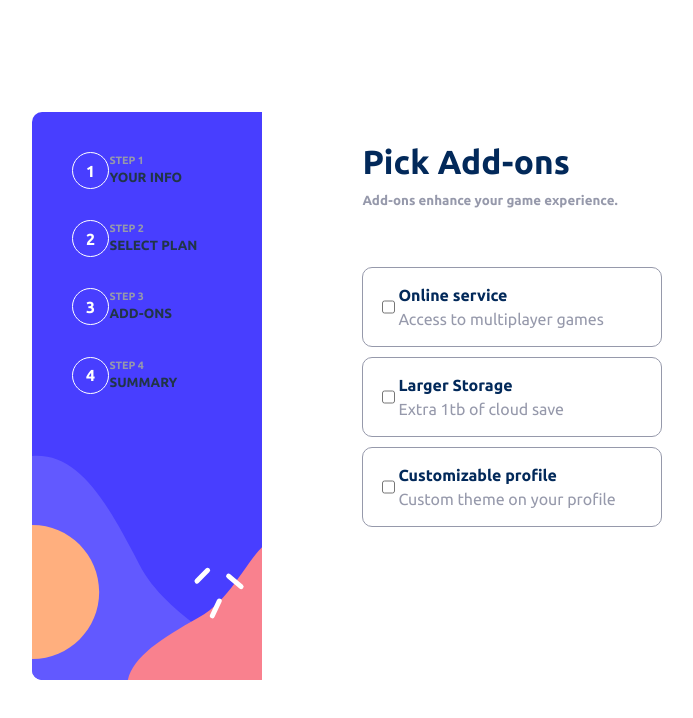
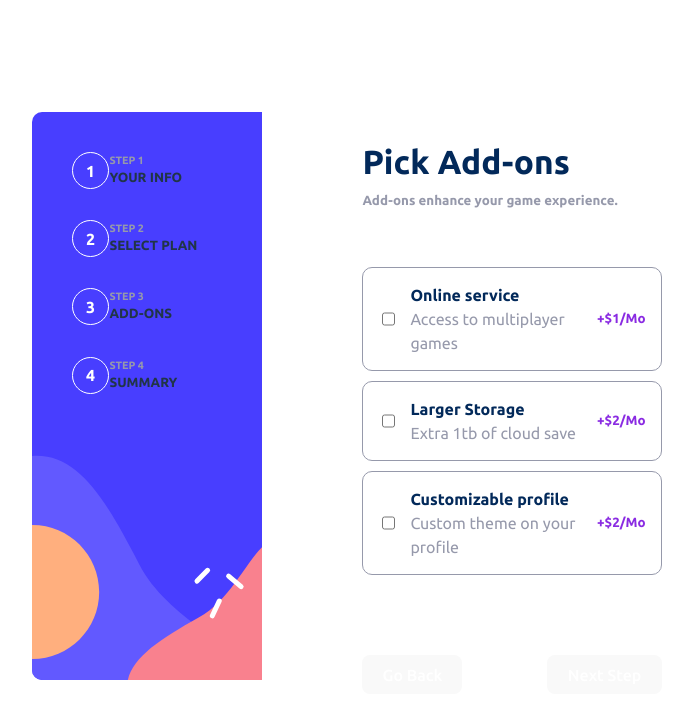
Before and after one commit to AmaniB96/StateProject, a React (Vite) app: page / in a window 1280 px wide. Shown: the top 718 px of the page, without its empty margins (224-917 px from the left). Built offline with nearby package versions, Linux system fonts and the light colour scheme.

Commit message:
addons screen design done

```diff
--- a/src/App.jsx
+++ b/src/App.jsx
@@ -1,18 +1,23 @@
+import { useState } from 'react'
 import './App.css'
 import Addons from './components/Addons'
 import Infos from './components/Infos'
 import Plan from './components/plan'
 import SidePanel from './components/sidePanel'
+useState
 
 function App() {
+
+  const [enabled, setEnabled] = useState(false)
+  const [selectedPlan, setSelectedPlan] = useState(null)
 
   return (
     <>
     <div className='container'>
       <SidePanel></SidePanel>
       <Infos></Infos>
-      <Plan></Plan>
-      <Addons></Addons>
+      <Plan enabled={enabled} setEnabled={setEnabled} selectedPlan={selectedPlan} setSelectedPlan={setSelectedPlan}></Plan>
+      <Addons enabled={enabled}></Addons>
     </div>
     </>
   )
--- a/src/components/Addons.jsx
+++ b/src/components/Addons.jsx
@@ -1,6 +1,22 @@
 import './addons.css'
 
-export default function Addons() {
+export default function Addons(enabled) {
+
+    const addonslist = {
+        addonsServices: [{
+            onlineMonth: 1,
+            onlineYear: 10
+        },
+        {
+            storageMonth:2,
+            storageYear:20,
+        },{
+            customMonth: 2,
+            customeYear:20
+        }
+
+        ]
+    }
 
     return (
         <div className='Addons'>
@@ -10,30 +26,41 @@ export default function Addons() {
             </div>
 
             <div className='addChoice'>
+                <div>
                     <input type="checkbox" className='checkbox'/>
                     <div className='service'>
                         <p>Online service</p>
                         <span>Access to multiplayer games</span>
                     </div>
-                <div className='servicePrice'>{}</div>
+                </div>
+                <div className='servicePrice'>{enabled ? "+$" +addonslist.addonsServices[0].onlineMonth + "/Mo" : "+$"+addonslist.addonsServices[0].onlineYear + "/Mo"}</div>
             </div>
 
             <div className='addChoice'>
+                <div>
                     <input type="checkbox" className='checkbox'/>
                     <div className='service'>
                         <p>Larger Storage</p>
                         <span>Extra 1tb of cloud save</span>
                     </div>
-                <div className='servicePrice'>{}</div>
+                </div>
+                <div className='servicePrice'>{enabled ? "+$" +addonslist.addonsServices[1].storageMonth + "/Mo" : "+$"+addonslist.addonsServices[1].storageYear + "/Mo"}</div>
             </div>
 
             <div className='addChoice'>
+                <div>
                     <input type="checkbox" className='checkbox'/>
                     <div className='service'>
                         <p>Customizable profile</p>
                         <span>Custom theme on your profile</span>
                     </div>
-                <div className='servicePrice'>{}</div>
+                </div>
+                <div className='servicePrice'>{enabled ? "+$" +addonslist.addonsServices[2].customMonth + "/Mo" : "+$"+addonslist.addonsServices[2].customYear + "/Mo"}</div>
+            </div>
+
+            <div className='navbtnaddons'>
+                <button className='prev'>Go Back</button>
+                <button className='next'> Next Step</button>
             </div>
 
         </div>
--- a/src/components/Plan.jsx
+++ b/src/components/Plan.jsx
@@ -2,13 +2,9 @@ import './plan.css'
 import arcade from '../assets/img/arcade.svg'
 import advanced from '../assets/img/advenced.svg'
 import pro from '../assets/img/pro.svg'
-import { useState } from 'react'
 
 
-export default function Plan() {
-
-    const [enabled, setEnabled] = useState(false)
-    const [selectedPlan, setSelectedPlan] = useState(null)
+export default function Plan({ enabled, setEnabled, selectedPlan, setSelectedPlan }) {
 
     const pricingData = {
       plans: [
--- a/src/components/addons.css
+++ b/src/components/addons.css
@@ -15,10 +15,24 @@
 
 .addChoice {
     display: flex;
+    align-items: center;
+    justify-content: space-between;
     border: 1px solid hsl(231, 11%, 63%);
     padding: 15px;
     margin-bottom: 10px;
     border-radius: 10px;
+    width: 100%;
+    box-sizing: border-box;
+}
+
+.addChoice div:first-of-type{
+    display: flex;
+
+}
+
+.service {
+    display: flex;
+    flex-direction: column;
 }
 
 .service p {
@@ -34,4 +48,20 @@
 
 .checkbox {
     background-color: transparent;
+    margin-right: 15px;
 }
+
+.servicePrice {
+    color: blueviolet;
+    text-align: end;
+    font-weight: 600;
+    font-size: 10pt;
+}
+
+.navbtnaddons {
+    width: 100%;
+    display: flex;
+    justify-content: space-between;
+    box-sizing: border-box;
+    margin-top: 80px;
+}
```
Lines whose indentation alone changed are shown as unchanged.
